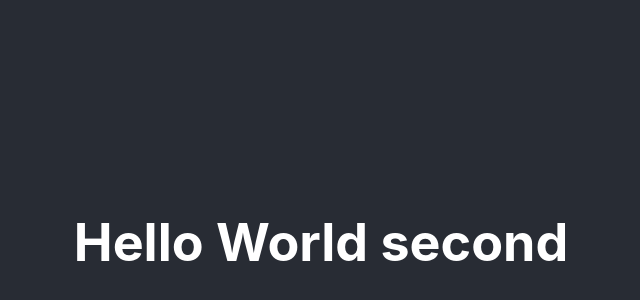
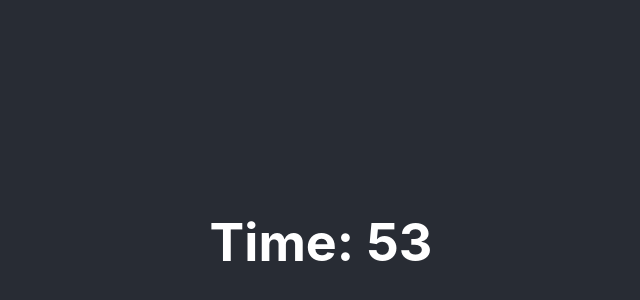
Before and after one commit to LyorOuakil/pomodoro-component, a React (Create React App) app: page / in a window 1280 px wide. Shown: the part 158-458 px from the top of the page, without its empty margins (319-959 px from the left). Built offline with nearby package versions, Linux system fonts and the light colour scheme.

Commit message:
create pomodoro tracker first step init

```diff
--- a/src/components/Pomodoro.tsx
+++ b/src/components/Pomodoro.tsx
@@ -1,9 +1,32 @@
-import React from 'react';
+import React, { useEffect, useState } from 'react';
 
-const Pomodoro: React.FC = () => (
-  <div>
-    <h1>Hello World second</h1>
-  </div>
-);
+const getCurrentTime = (seconds: number) => {
+  console.log('call');
+  return {
+    hours: Math.floor(seconds / (60 * 60)),
+    minutes: Math.floor(seconds / 60),
+    seconds: Math.ceil((seconds % (60 * 60)) % 60)
+  };
+};
+
+const Pomodoro: React.FC = () => {
+  const [time, setTimer] = useState({
+    hours: 0,
+    minutes: 0,
+    seconds: 1500
+  });
+
+  useEffect(() => {
+    setTimeout(() => {
+      setTimer(getCurrentTime(time.seconds - 1));
+    }, 1000);
+  });
+
+  return (
+    <div>
+      <h1>Time: {time.seconds} </h1>
+    </div>
+  );
+};
 
 export default Pomodoro;
```
Also changed, not shown: .eslintrc.json.
